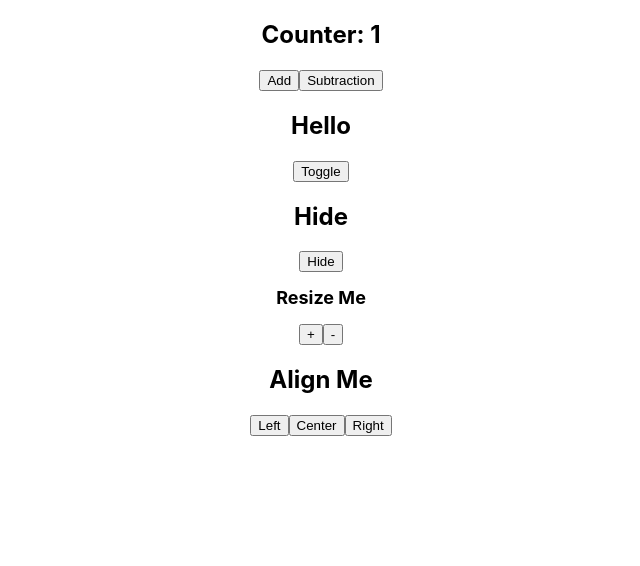
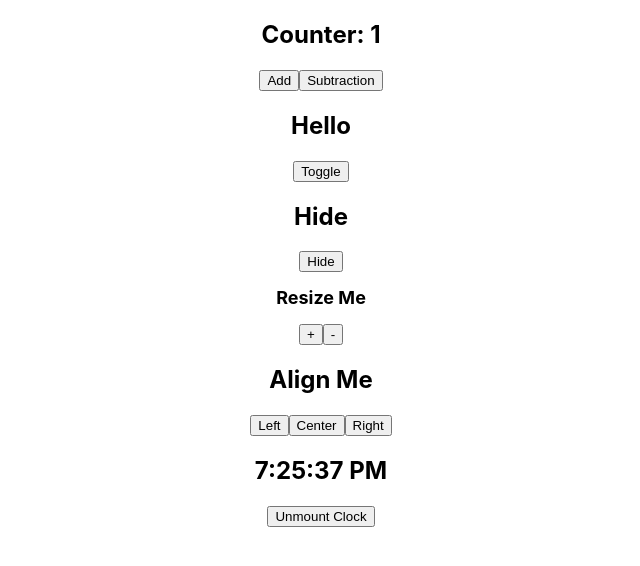
Before and after one commit to MATTYarei5/react-template, a React (Create React App) app: page / in a window 1280 px wide. Shown: the top 566 px of the page, without its empty margins (319-959 px from the left). Built offline with nearby package versions, Linux system fonts and the light colour scheme.

Commit message:
added clock widget

```diff
--- a/src/App.js
+++ b/src/App.js
@@ -1,11 +1,21 @@
 import "./App.css";
+
+import { useState } from "react";
+
 import GreetingToggle from "./components/GreetingToggle";
 import CounterWidget from "./components/CounterWidget";
 import HideToggle from "./components/HideToggle";
 import FontSize from "./components/FontSize";
 import AlignText from "./components/AlignText";
+import ClockWidget from "./components/ClockWidget";
 
 function App() {
+  const [isClockMounted, setIsClockMounted] = useState(true);
+
+  const toggleClock = () => {
+    setIsClockMounted(!isClockMounted);
+  };
+
   return (
     <div className="App">
       <CounterWidget />
@@ -13,6 +23,10 @@ function App() {
       <HideToggle />
       <FontSize />
       <AlignText />
+      {isClockMounted && <ClockWidget />}
+      <button onClick={toggleClock}>
+        {isClockMounted ? "Unmount Clock" : "Mount Clock"}
+      </button>
     </div>
   );
 }
--- /dev/null
+++ b/src/components/ClockWidget.jsx
@@ -0,0 +1,18 @@
+import { useState, useEffect } from "react";
+
+const ClockWidget = () => {
+  const [date, setDate] = useState(new Date());
+
+  useEffect(() => {
+    const timerID = setInterval(() => setDate(new Date()), 1000);
+    return () => clearInterval(timerID);
+  }, []);
+
+  return (
+    <div>
+      <h2>{date.toLocaleTimeString()}</h2>
+    </div>
+  );
+};
+
+export default ClockWidget;
```
